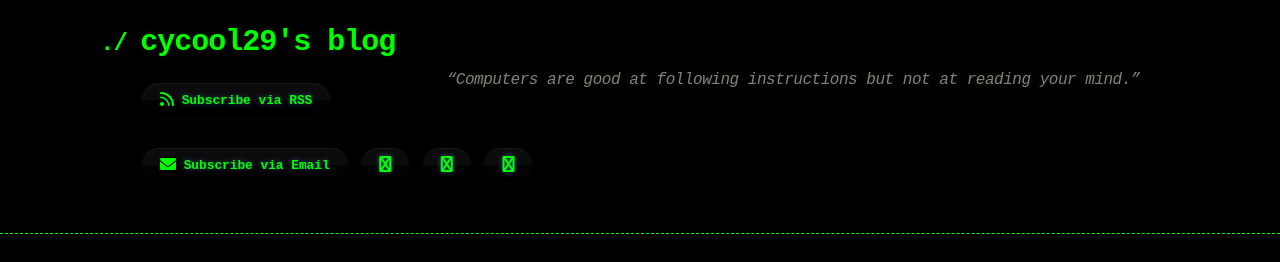
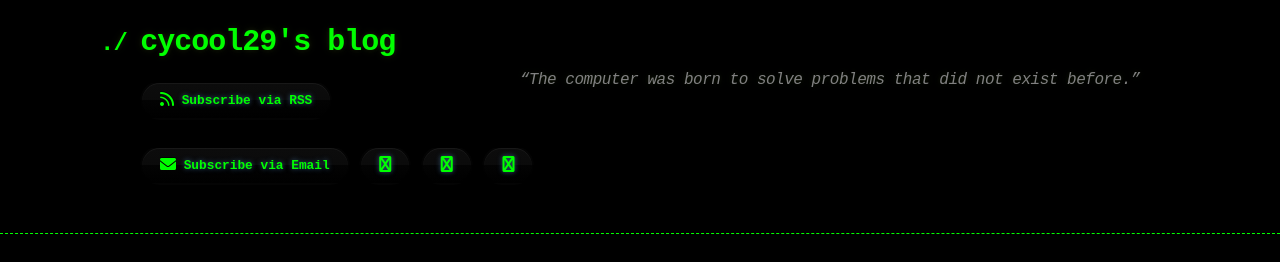
Before and after one commit to cycool29/cycool29.github.io, a Jekyll site: the page built from index.md, in a window 1280 px wide and 900 px high. Shown: the top 262 px of the window. Built offline with Jekyll 4.4.1, drawn with Linux system fonts in a browser that asks for light colours; a style sheet for code colours, icons or effects is not loaded.

Commit message:
Update quotes

```diff
--- a/_config.yml
+++ b/_config.yml
@@ -1,5 +1,5 @@
 title: cycool29's blog
-description: "“Computers are good at following instructions but not at reading your mind.” "
+description: "“The computer was born to solve problems that did not exist before.” "
 bio: A high school student. Intermediate in Python, Git, Bash. Learning JavaScript. He/Him. "
 author: cycool29
 url: https://cycool29.github.io
```
